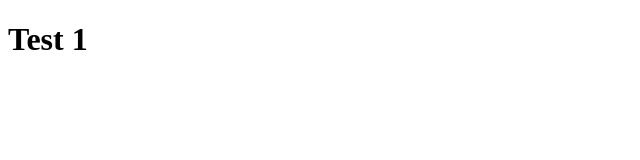
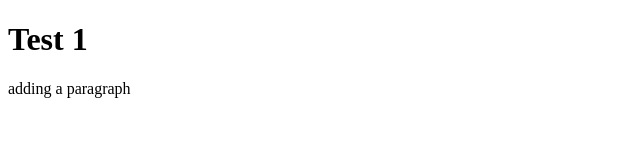
Before and after one commit to craigbauer89/Test-5-github, a plain HTML site: page index.html in a window 1280 px wide. Shown: the whole page, without its empty margins (0-640 px from the left). Drawn offline with Linux system fonts and the light colour scheme.

Commit message:
Update 2

```diff
--- a/index.html
+++ b/index.html
@@ -8,5 +8,6 @@
 </head>
 <body>
     <h1>Test 1</h1>
+    <P>adding a paragraph</P>
 </body>
 </html>
```
